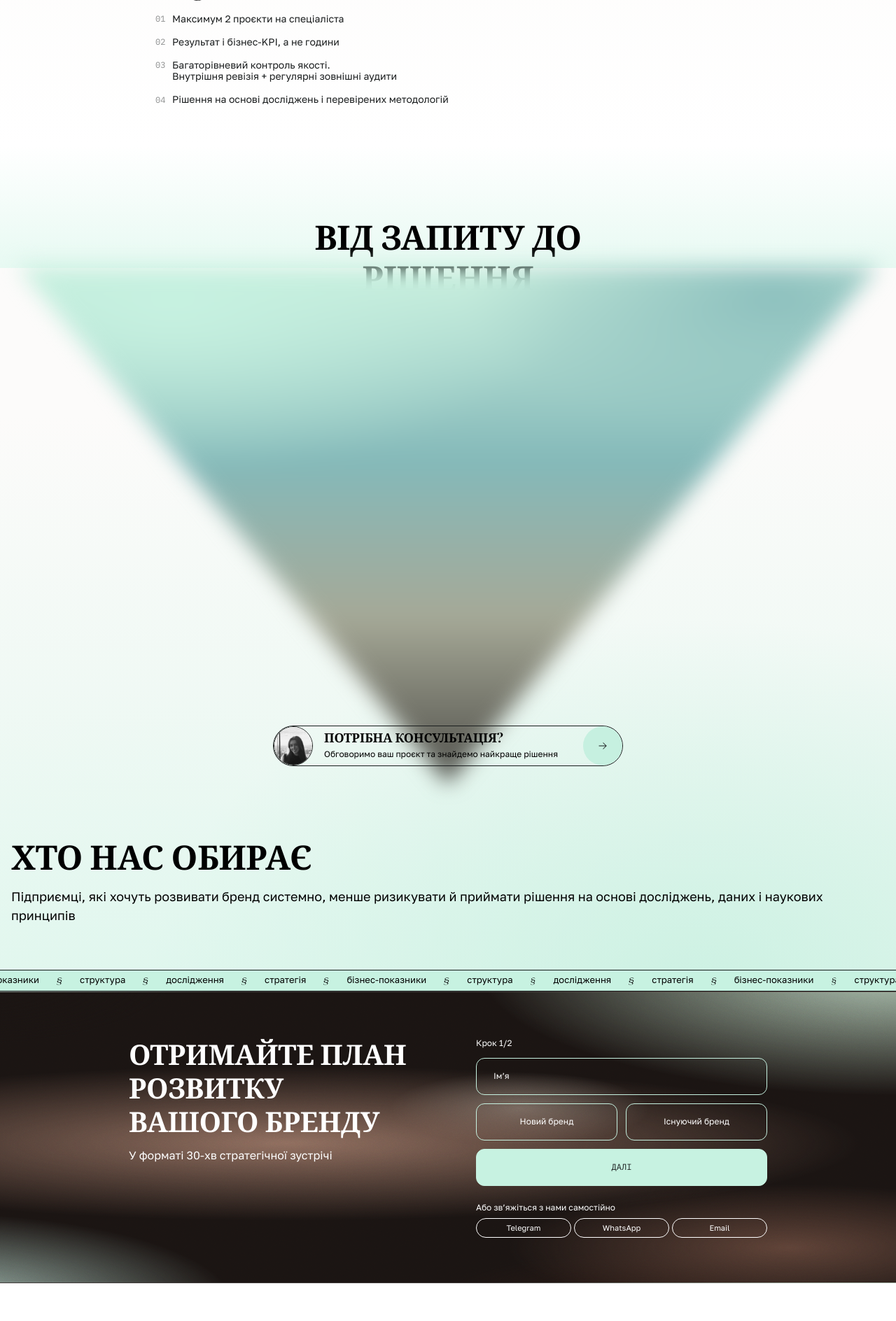
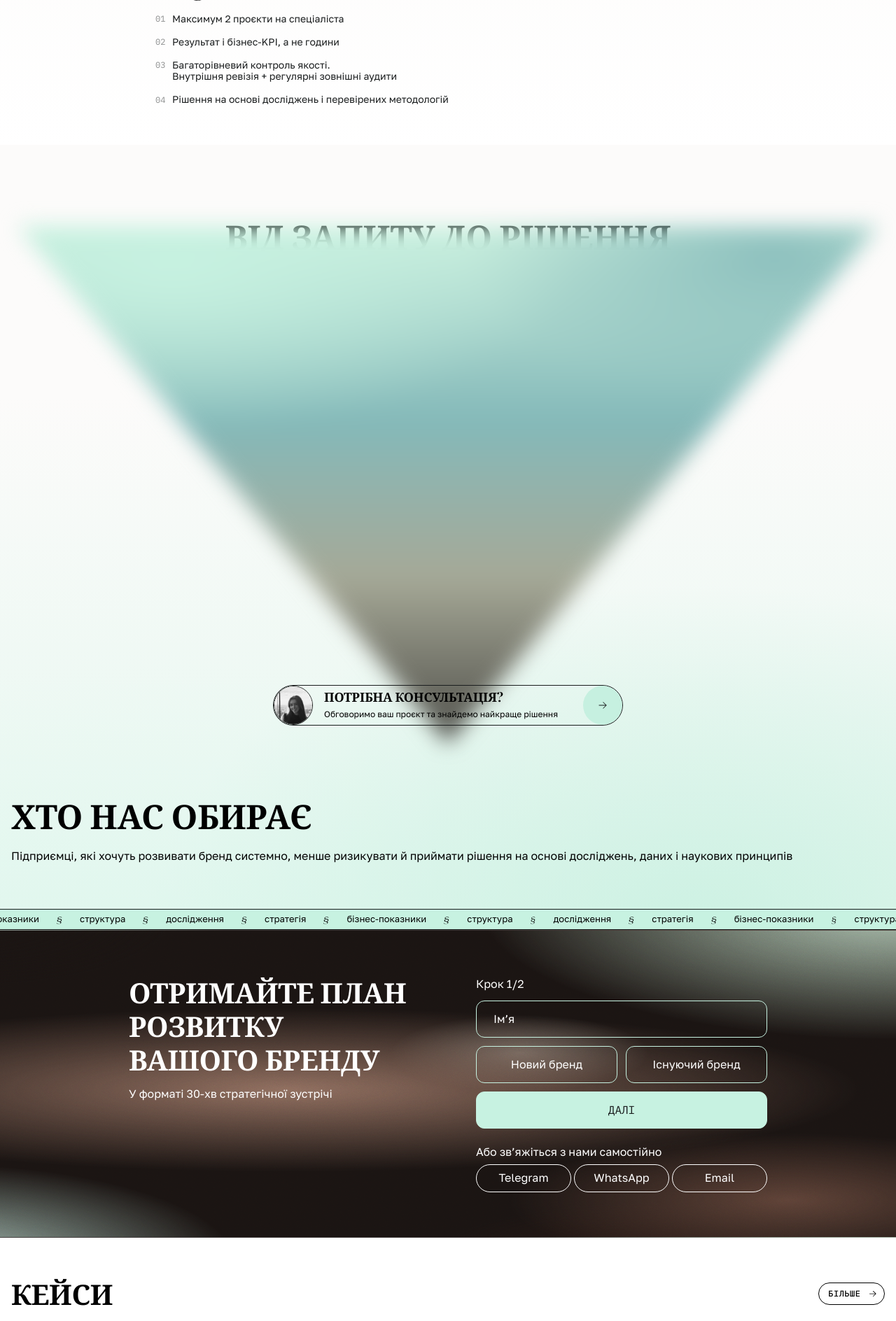
Before and after one commit to manhengest/messcut, a WordPress theme: template wp-content/themes/messcut/front-page.php in a window 1280 px wide. Shown: the part 2216-4104 px from the top of the page at 70% size. Run offline with PHP 8.4 and a stand-in for WordPress, Linux system fonts and the light colour scheme; the site name, menu and one post (Sample post) are stand-ins, and other content is empty.

Commit message:
fix: enlarge homepage type and restyle footer pills, partner caption, and mobile CTA

```diff
--- a/wp-content/themes/messcut/assets/scss/components/_forms.scss
+++ b/wp-content/themes/messcut/assets/scss/components/_forms.scss
@@ -109,7 +143,7 @@
 	&__step-label {
 		margin: 0;
 		font-family: var(--font-body);
-		font-size: var(--text-xs);
+		font-size: var(--text-base);
 		font-weight: 400;
 		letter-spacing: 0;
 		text-transform: none;
@@ -151,7 +185,7 @@
 			border: 1px solid var(--color-accent);
 			border-radius: var(--radius-lg);
 			font-family: var(--font-body);
-			font-size: var(--text-xs);
+			font-size: var(--text-base);
 			line-height: 1.2;
 			color: var(--on-primary);
 			background: transparent;
@@ -211,7 +245,7 @@
 		color: var(--on-primary);
 		background: transparent;
 		font-family: var(--font-body);
-		font-size: var(--text-xs);
+		font-size: var(--text-base);
 		font-weight: 400;
 		letter-spacing: 0;
 		line-height: 1.2;
@@ -268,7 +302,7 @@
 		background: var(--color-accent);
 		color: #1a1d1e;
 		font-family: var(--font-mono);
-		font-size: var(--text-xs);
+		font-size: var(--text-base);
 		font-weight: 400;
 		letter-spacing: 0;
 		line-height: 1;
@@ -368,7 +402,7 @@
 	&__label {
 		margin: 0;
 		font-family: var(--font-body);
-		font-size: var(--text-xs);
+		font-size: var(--text-base);
 		font-weight: 400;
 		letter-spacing: 0;
 		text-transform: none;
@@ -386,14 +420,14 @@
 		display: inline-flex;
 		align-items: center;
 		justify-content: center;
-		min-height: 1.75rem;
-		padding: 4px 10px;
+		min-height: 2.5rem;
+		padding: 0.375rem 0.75rem;
 		border: 1px solid var(--on-primary);
 		border-radius: 999px;
 		background: transparent;
 		color: var(--on-primary);
 		font-family: var(--font-body);
-		font-size: var(--text-micro);
+		font-size: var(--text-base);
 		font-weight: 400;
 		letter-spacing: 0;
 		line-height: 1.1;
--- a/wp-content/themes/messcut/assets/scss/layout/_footer.scss
+++ b/wp-content/themes/messcut/assets/scss/layout/_footer.scss
@@ -5,6 +5,7 @@
 	overflow: hidden;
 	padding-block: clamp(2.5rem, 8vw, 4rem) 2rem;
 	border-top: 1px solid var(--hairline-on-dark);
+	font-size: var(--text-base);
 	color: var(--on-primary);
 
 	@media (min-width: 48rem) {
@@ -57,7 +58,7 @@
 		margin: 0;
 		max-width: 36ch;
 		font-family: var(--font-body);
-		font-size: 0.875rem;
+		font-size: var(--text-base);
 		font-weight: 400;
 		line-height: 1.2;
 		color: var(--color-accent);
@@ -77,15 +78,20 @@
 		border: 0;
 	}
 
+	.contact-channels__label {
+		font-size: var(--text-base);
+	}
+
 	.contact-channels__links {
 		flex-wrap: nowrap;
 	}
 
 	.contact-channels__link {
 		flex: 1 1 0;
-		max-width: 5.75rem;
+		min-height: 2.75rem;
+		padding: 0.625rem 1.5rem;
 		font-family: var(--font-body);
-		font-size: var(--text-micro);
+		font-size: var(--text-base);
 		font-weight: 400;
 		letter-spacing: 0;
 		text-transform: none;
@@ -95,7 +101,7 @@
 	&__legal {
 		margin-top: 0.5rem;
 		font-family: var(--font-body);
-		font-size: var(--text-xs);
+		font-size: var(--text-base);
 		font-weight: 400;
 		letter-spacing: 0;
 		line-height: 1.2;
--- a/wp-content/themes/messcut/assets/scss/sections/_faq.scss
+++ b/wp-content/themes/messcut/assets/scss/sections/_faq.scss
@@ -58,14 +58,10 @@
 	&__intro {
 		margin: 0;
 		font-family: var(--font-body);
-		font-size: var(--text-sm);
+		font-size: var(--text-base);
 		font-weight: 400;
 		line-height: 1.2;
 		color: inherit;
-
-		@media (min-width: 48rem) {
-			font-size: var(--text-sm);
-		}
 	}
 
 	&__list {
@@ -93,15 +89,11 @@
 		padding: 0.375rem 0;
 		cursor: pointer;
 		font-family: var(--font-ui);
-		font-size: var(--text-sm);
+		font-size: var(--text-base);
 		font-weight: 600;
 		line-height: 1.2;
 		color: inherit;
 		list-style: none;
-
-		@media (min-width: 48rem) {
-			font-size: var(--text-sm);
-		}
 
 		&::-webkit-details-marker {
 			display: none;
@@ -139,12 +131,11 @@
 		padding: 0 0 0.375rem;
 		color: inherit;
 		font-family: var(--font-body);
-		font-size: var(--text-sm);
+		font-size: 0.875rem;
 		font-weight: 400;
 		line-height: 1.35;
 
 		@media (min-width: 48rem) {
-			font-size: var(--text-sm);
 			line-height: var(--lh-body);
 		}
 
--- a/wp-content/themes/messcut/assets/scss/sections/_hero.scss
+++ b/wp-content/themes/messcut/assets/scss/sections/_hero.scss
@@ -217,7 +217,7 @@
 		opacity: 0.42;
 	}
 
-	.hero.hero--has-video .partner-logos--hero .partner-logos__item--caption {
+	.hero.hero--has-video .partner-logos--hero .partner-logos__caption {
 		color: var(--on-primary);
 	}
 }
--- a/wp-content/themes/messcut/assets/scss/sections/_path.scss
+++ b/wp-content/themes/messcut/assets/scss/sections/_path.scss
@@ -7,9 +7,6 @@
 	isolation: isolate;
 	color: var(--ink);
 	background-color: #fcfbfa;
-	background-image: var(--gradient-section-fade);
-	background-repeat: no-repeat;
-	background-size: 100% 11rem;
 
 	&::before {
 		content: "";
@@ -35,7 +32,7 @@
 
 	&__title {
 		margin: 0 0 var(--space-lg);
-		max-width: 16ch;
+		max-width: 11ch;
 		font-family: var(--font-display);
 		font-size: var(--text-3xl);
 		font-weight: 700;
@@ -46,7 +43,7 @@
 
 		@media (min-width: 768px) {
 			margin: 0 auto var(--space-xl);
-			max-width: 18ch;
+			max-width: none;
 			font-size: var(--text-4xl);
 			text-align: center;
 		}
@@ -227,15 +224,10 @@
 	&__audience-text {
 		margin: 0;
 		font-family: var(--font-body);
-		font-size: var(--text-sm);
+		font-size: var(--text-base);
 		font-weight: 400;
-		line-height: 1.2;
+		line-height: var(--lh-body);
 		color: var(--ink);
-
-		@media (min-width: 768px) {
-			font-size: var(--text-lg);
-			line-height: var(--lh-body);
-		}
 	}
 
 	&__ticker {
@@ -356,15 +348,11 @@
 	&__title {
 		margin: 0;
 		font-family: var(--font-display);
-		font-size: var(--text-sm);
+		font-size: var(--text-lg);
 		font-weight: 700;
 		line-height: 1.2;
 		letter-spacing: var(--tracking-heading);
 		text-transform: uppercase;
-
-		@media (min-width: 768px) {
-			font-size: var(--text-lg);
-		}
 	}
 
 	&__toggle {
@@ -422,15 +410,10 @@
 	&__excerpt {
 		margin: 0;
 		font-family: var(--font-body);
-		font-size: var(--text-sm);
+		font-size: var(--text-base);
 		font-weight: 400;
-		line-height: 1.1;
+		line-height: var(--lh-body);
 		color: var(--ink);
-
-		@media (min-width: 768px) {
-			font-size: var(--text-sm);
-			line-height: var(--lh-body);
-		}
 	}
 
 	&__link {
@@ -438,17 +421,13 @@
 		align-items: center;
 		gap: 0.4rem;
 		font-family: var(--font-mono);
-		font-size: var(--text-micro);
+		font-size: var(--text-base);
 		font-weight: 400;
 		letter-spacing: 0;
 		line-height: 1;
 		text-transform: uppercase;
 		text-decoration: none;
 		color: var(--ink);
-
-		@media (min-width: 768px) {
-			font-size: var(--text-xs);
-		}
 
 		&:hover {
 			color: var(--color-brown);
--- a/wp-content/themes/messcut/assets/scss/sections/_stats.scss
+++ b/wp-content/themes/messcut/assets/scss/sections/_stats.scss
@@ -67,6 +67,10 @@
 		top: calc(101 / 500 * 100%);
 		width: calc(281 / 390 * 100%);
 		gap: calc(4 * 100cqw / 390);
+
+		.stats__label {
+			max-width: 14em;
+		}
 	}
 
 	&__block--50 {
@@ -227,11 +231,24 @@
 		white-space: nowrap;
 	}
 
-	&__item--caption {
+	&__caption {
 		display: none;
+		margin: 0 0 var(--space-sm);
+		padding-inline: var(--space-md);
+		font-family: var(--font-mono);
+		font-size: var(--text-xs);
+		font-weight: 500;
+		letter-spacing: var(--tracking-label);
+		text-transform: uppercase;
+		color: var(--ink-mute);
+		text-align: center;
 	}
 
 	@media (max-width: 767.98px) {
+		&__caption {
+			display: block;
+		}
+
 		&__item[data-brand="lamic"],
 		&__item[data-brand="prostor"],
 		&__item[data-brand="md-fashion"],
@@ -241,10 +258,6 @@
 		&__item[data-brand="akvamarin"],
 		&__item[data-brand="aquamarine"] {
 			display: none;
-		}
-
-		&__item--caption {
-			display: inline-flex;
 		}
 	}
 
--- a/wp-content/themes/messcut/inc/seed-data.php
+++ b/wp-content/themes/messcut/inc/seed-data.php
@@ -379,7 +379,6 @@
 		'Lifecell'    => 'lifecell.png',
 		'Lamic'       => 'lamic.png',
 		'Prostor'     => 'prostor.png',
-		'Koblevo'     => 'koblevo.png',
 		'Socar'       => 'socar.png',
 		'Flint'       => 'flint.png',
 		'Chipster\'s' => 'chipsters.png',
--- a/wp-content/themes/messcut/template-parts/sections/partner-logos.php
+++ b/wp-content/themes/messcut/template-parts/sections/partner-logos.php
@@ -31,13 +31,13 @@
 			<h3 class="partner-logos__title"><?php echo esc_html( $title ); ?></h3>
 		<?php endif; ?>
 <?php endif; ?>
+		<?php if ( $embed ) : ?>
+			<p class="partner-logos__caption"><?php echo esc_html( $caption ); ?></p>
+		<?php endif; ?>
 		<div class="partner-logos__track-wrap">
 			<div class="partner-logos__track" data-marquee aria-hidden="true">
 				<?php for ( $copy = 0; $copy < 2; $copy++ ) : ?>
 					<div class="partner-logos__group" data-marquee-group>
-						<span class="partner-logos__item partner-logos__item--caption">
-							<?php echo esc_html( $caption ); ?>
-						</span>
 						<?php foreach ( $brands as $brand ) : ?>
 							<span class="partner-logos__item" data-brand="<?php echo esc_attr( messcut_partner_brand_slug( $brand['name'] ) ); ?>">
 								<?php if ( ! empty( $brand['logo_url'] ) ) : ?>
```
Also changed, not shown: other parts of wp-content/themes/messcut/assets/scss/components/_forms.scss (+41 -7 lines), wp-content/themes/messcut/assets/css/main.css, 2 other files.
